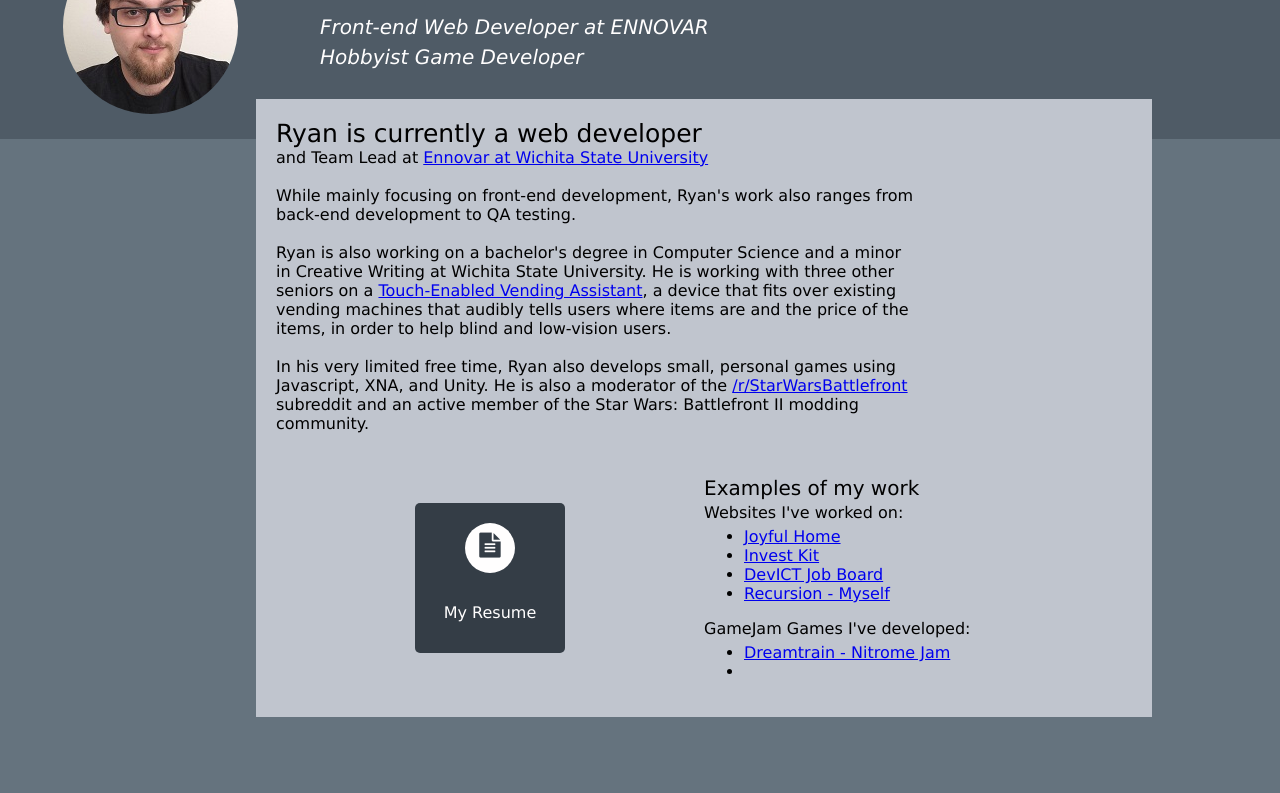
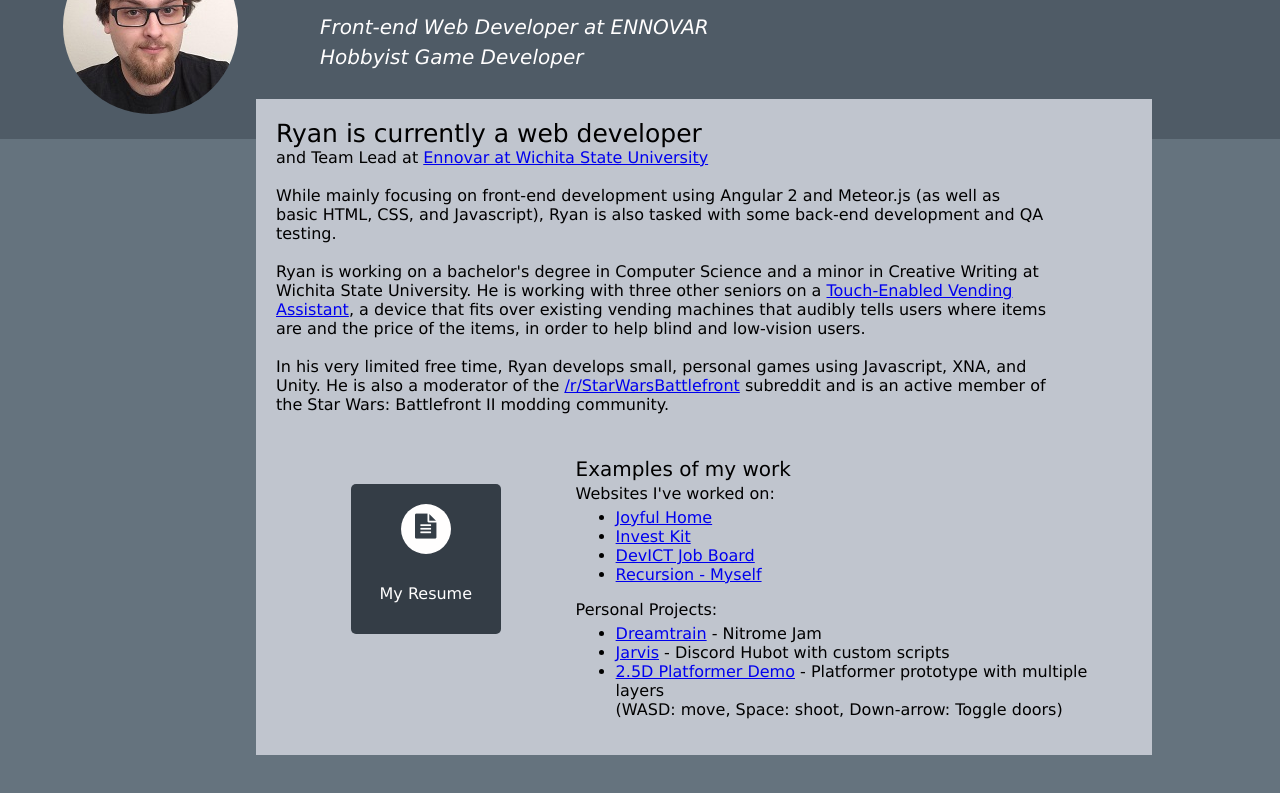
Before and after one commit to ScorchRaserik/scorchraserik.github.io, a plain HTML site: page index.html in a window 1280 px wide. Shown: the part 81-874 px from the top of the page. Before the commit the page ends 838 px from the top, so only its background shows below. Drawn offline with Linux system fonts and the light colour scheme.

Commit message:
fleshed out text

```diff
--- a/index.html
+++ b/index.html
@@ -29,18 +29,19 @@
 			Ryan is currently a web developer<br>
 			and Team Lead at <a href="http://ennovar.wichita.edu/">Ennovar at Wichita State University</a><br>
 			<br>
-			While mainly focusing on front-end development, Ryan's work also ranges from back-end development to QA testing.<br>
+			While mainly focusing on front-end development using Angular 2 and Meteor.js (as well as basic HTML, CSS, and Javascript),
+			Ryan is also tasked with some back-end development and QA testing.
 			<br>
-			Ryan is also working on a bachelor's degree in Computer Science and a minor in Creative Writing at Wichita State University.
+			<br>
+			Ryan is working on a bachelor's degree in Computer Science and a minor in Creative Writing at Wichita State University.
 			He is working with three other seniors on a <a href="https://www.youtube.com/watch?v=28l9ajCtHUw">Touch-Enabled Vending Assistant</a>,
 			a device that fits over existing vending machines that audibly tells users where items are and the price of the items,
 			in order to help blind and low-vision users.<br>
 			<br>
-			In his very limited free time, Ryan also develops small, personal games using Javascript, XNA, and Unity.  He is also a moderator of the
-			<a href="http://www.reddit.com/r/StarWarsBattlefront">/r/StarWarsBattlefront</a> subreddit and an active member of the
+			In his very limited free time, Ryan develops small, personal games using Javascript, XNA, and Unity.  He is also a moderator of the
+			<a href="http://www.reddit.com/r/StarWarsBattlefront">/r/StarWarsBattlefront</a> subreddit and is an active member of the
 			Star Wars: Battlefront II modding community.
 		</div>
-		<!--<div class="links"></div>-->
 	</div>
 	<div class="bot">
 		<div class="resumecont">
@@ -59,10 +60,11 @@
 				<li><a href="http://104.131.100.18/">DevICT Job Board</a></li>
 				<li><a href="http://ryanfisher.me/">Recursion - Myself</a></li>
 			</ul>
-			<div>GameJam Games I've developed:</div>
+			<div>Personal Projects:</div>
 			<ul class="links-ul">
-				<li><a href="http://ryanfisher.me/Dreamository">Dreamtrain - Nitrome Jam</a></li>
-				<li><a href=""></a></li>
+				<li><a href="http://ryanfisher.me/Dreamository">Dreamtrain</a> - Nitrome Jam</li>
+				<li><a href="https://github.com/ScorchRaserik/jarvis">Jarvis</a> - Discord Hubot with custom scripts</li>
+				<li><a href="http://ryanfisher.me/project-gorbachev">2.5D Platformer Demo</a> - Platformer prototype with multiple layers<br>(WASD: move, Space: shoot, Down-arrow: Toggle doors)</li>
 			</ul>
 
 		</div>
--- a/profile.css
+++ b/profile.css
@@ -91,7 +91,7 @@ body{
 
 .summary{
 	float: left;
-	width: 75%;
+	width: 90%;
 }
 
 .summary::first-line{
@@ -105,7 +105,7 @@ body{
 }
 
 .resumecont{
-	width: 50%;
+	width: 35%;
 	float: left;
 	text-align: center;
 }
@@ -136,7 +136,7 @@ body{
 
 .links{
 	float: right;
-	width: 50%;
+	width: 65%;
 }
 
 .links-ul{
```
